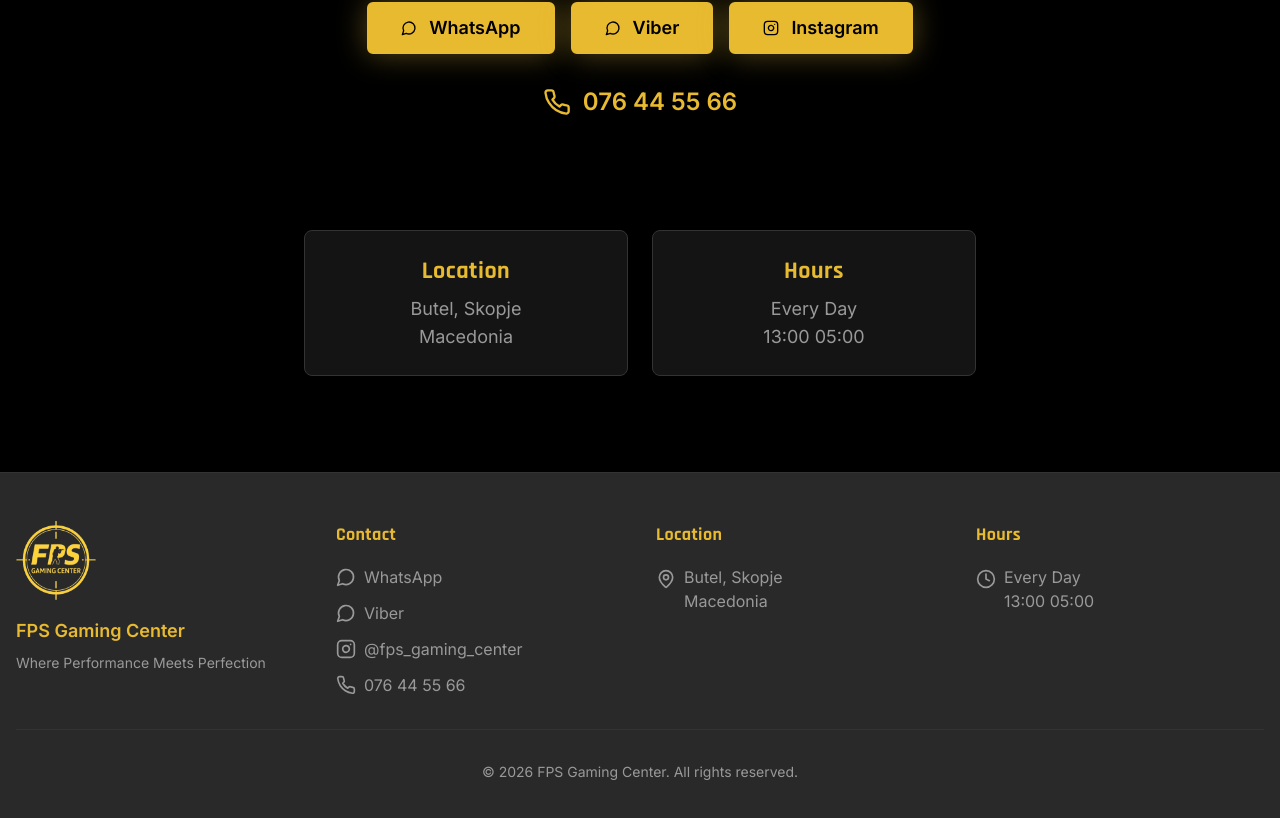
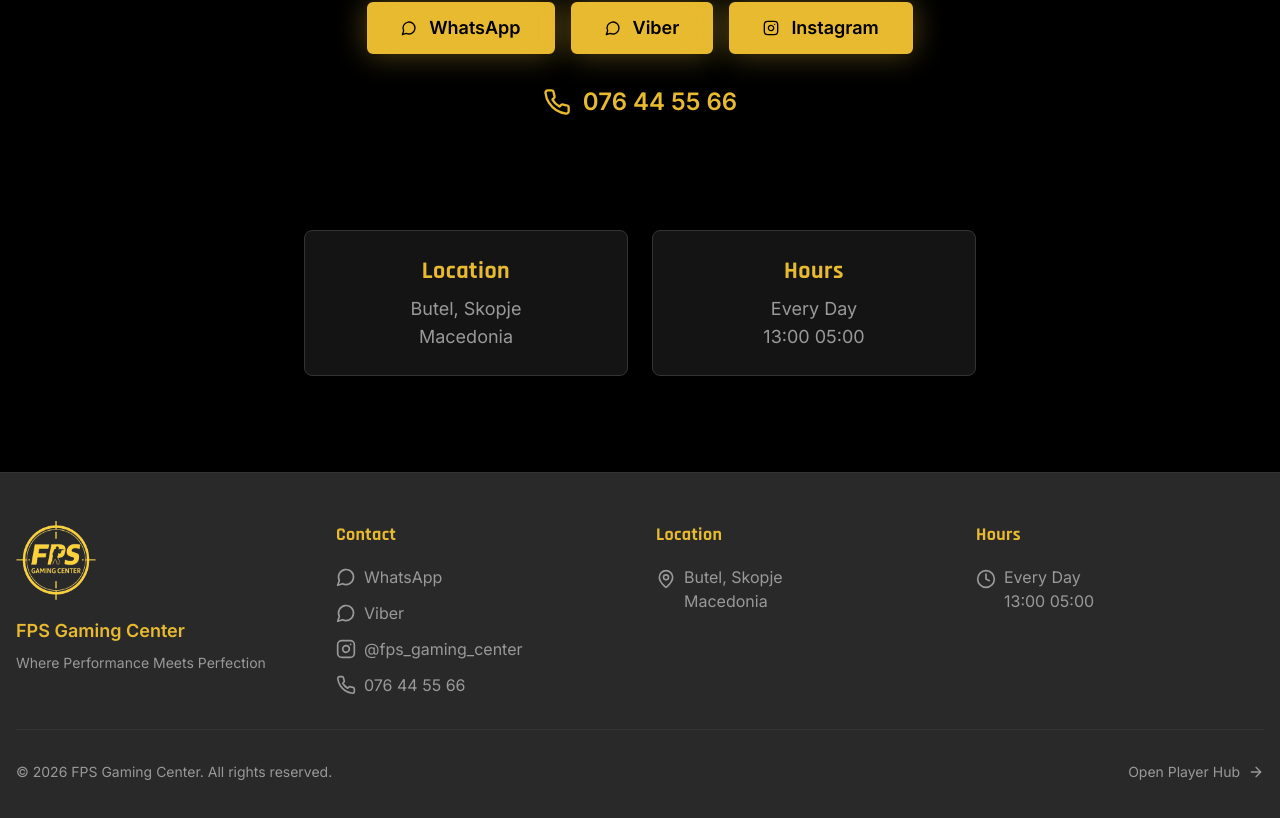
Before and after one commit to Daki-ai/fps-gaming-center, a React (Vite) app: page / in a window 1280 px wide. Shown: the part 3846-4664 px from the top of the page. Built offline with nearby package versions, Linux system fonts and the light colour scheme; the HTML template or start-up script is replaced by a standard one.

Commit message:
Add Open Player Hub link in landing footer

```diff
--- a/src/components/Footer.tsx
+++ b/src/components/Footer.tsx
@@ -1,9 +1,10 @@
-import { Instagram, Phone, MapPin, Clock, MessageCircle } from "lucide-react";
+import { Instagram, Phone, MapPin, Clock, MessageCircle, ArrowRight } from "lucide-react";
+import { Link } from "react-router-dom";
 import fpsLogo from "@/assets/fps-logo-new.png";
 
 const Footer = () => {
-  const whatsappMessage = encodeURIComponent("Здраво! Сакам да резервирам седиште во FPS Gaming Center ");
-  const viberMessage = encodeURIComponent("Здраво! Сакам да резервирам седиште во FPS Gaming Center ");
+  const whatsappMessage = encodeURIComponent("Здраво! Сакам да резервирам седиште во FPS Gaming Center");
+  const viberMessage = encodeURIComponent("Здраво! Сакам да резервирам седиште во FPS Gaming Center");
 
   return (
     <footer className="bg-secondary border-t border-border py-12 px-4">
@@ -62,8 +63,15 @@ const Footer = () => {
           </div>
         </div>
 
-        <div className="border-t border-border pt-8 text-center text-muted-foreground text-sm">
+        <div className="border-t border-border pt-8 flex flex-col md:flex-row items-center justify-between gap-4 text-muted-foreground text-sm">
           <p>&copy; {new Date().getFullYear()} FPS Gaming Center. All rights reserved.</p>
+          <Link
+            to="/start"
+            className="group inline-flex items-center gap-2 hover:text-gold transition-colors"
+          >
+            <span>Open Player Hub</span>
+            <ArrowRight className="w-4 h-4 group-hover:translate-x-1 transition-transform" />
+          </Link>
         </div>
       </div>
     </footer>
```
